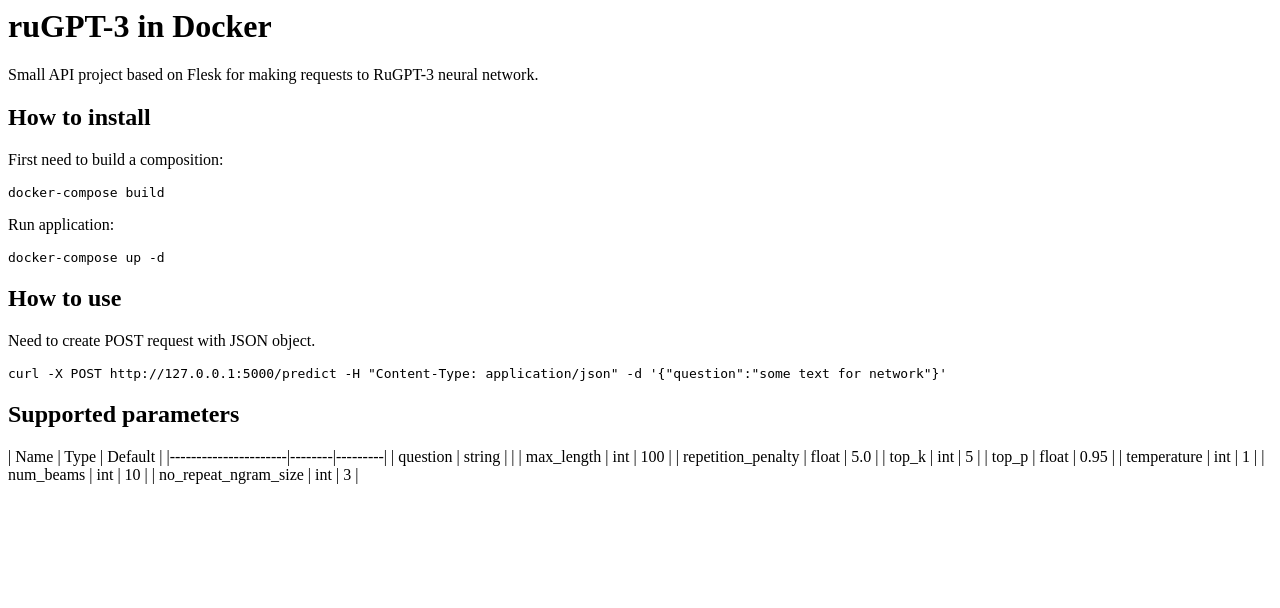
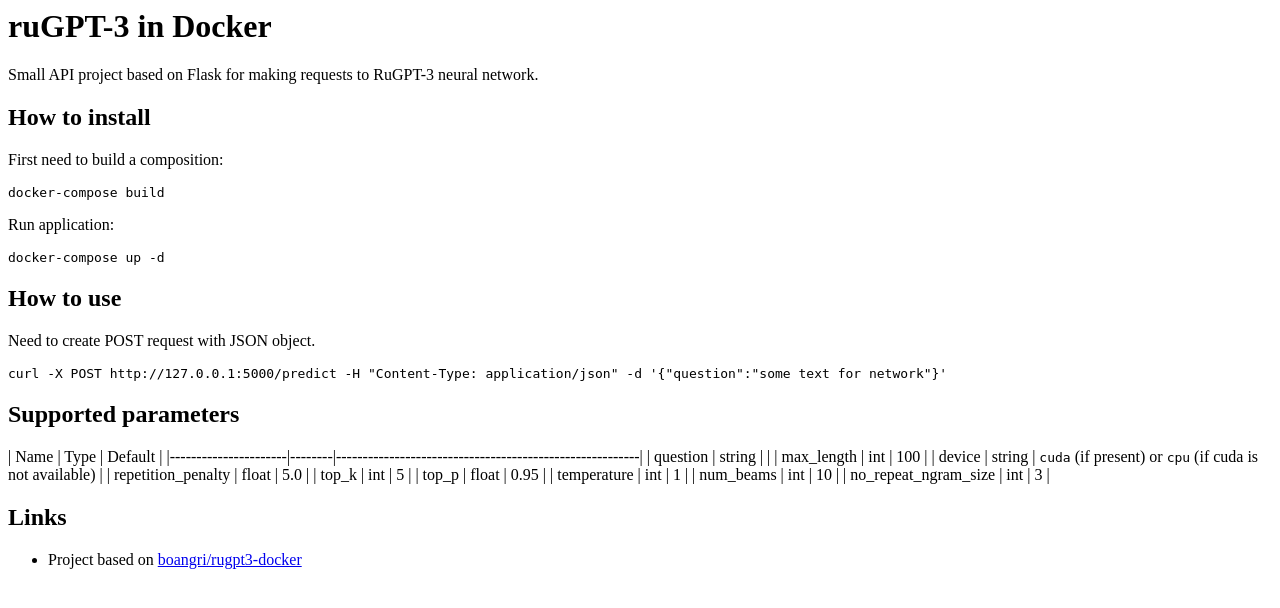
Before and after one commit to EvilFreelancer/rugpt-api, a Flask app: page / in a window 1280 px wide. Shown: the top 608 px of the page. Run offline with Flask 2, Linux system fonts and the light colour scheme; parts of the project's set-up code (start-up, migrations or seed data) failed here and were passed over.

Commit message:
Docs updated

```diff
--- a/templates/index.html
+++ b/templates/index.html
@@ -1,21 +1,29 @@
 <h1>ruGPT-3 in Docker</h1>
-<p>Small API project based on Flesk for making requests to RuGPT-3 neural network.</p>
+<p>Small API project based on Flask for making requests to RuGPT-3 neural network.</p>
 <h2>How to install</h2>
 <p>First need to build a composition:</p>
-<p><code>docker-compose build</code></p>
+<pre><code>docker-compose build
+</code></pre>
 <p>Run application:</p>
-<p><code>docker-compose up -d</code></p>
+<pre><code>docker-compose up -d
+</code></pre>
 <h2>How to use</h2>
 <p>Need to create POST request with JSON object.</p>
-<p><code>curl -X POST http://127.0.0.1:5000/predict -H "Content-Type: application/json" -d '{"question":"some text for network"}'</code></p>
+<pre><code>curl -X POST http://127.0.0.1:5000/predict -H &quot;Content-Type: application/json&quot; -d '{&quot;question&quot;:&quot;some text for network&quot;}'
+</code></pre>
 <h2>Supported parameters</h2>
-<p>| Name                 | Type   | Default |
-|----------------------|--------|---------|
-| question             | string |         |
-| max_length           | int    | 100     |
-| repetition_penalty   | float  | 5.0     |
-| top_k                | int    | 5       |
-| top_p                | float  | 0.95    |
-| temperature          | int    | 1       |
-| num_beams            | int    | 10      |
-| no_repeat_ngram_size | int    | 3       |</p>
+<p>| Name                 | Type   | Default                                                 |
+|----------------------|--------|---------------------------------------------------------|
+| question             | string |                                                         |
+| max_length           | int    | 100                                                     |
+| device               | string | <code>cuda</code> (if present) or <code>cpu</code> (if cuda is not available) |
+| repetition_penalty   | float  | 5.0                                                     |
+| top_k                | int    | 5                                                       |
+| top_p                | float  | 0.95                                                    |
+| temperature          | int    | 1                                                       |
+| num_beams            | int    | 10                                                      |
+| no_repeat_ngram_size | int    | 3                                                       |</p>
+<h2>Links</h2>
+<ul>
+<li>Project based on <a href="https://github.com/boangri/rugpt3-docker">boangri/rugpt3-docker</a></li>
+</ul>
```
Also changed, not shown: README.md.
